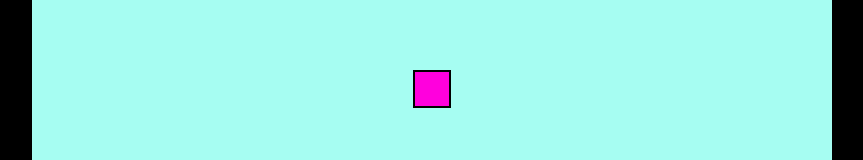
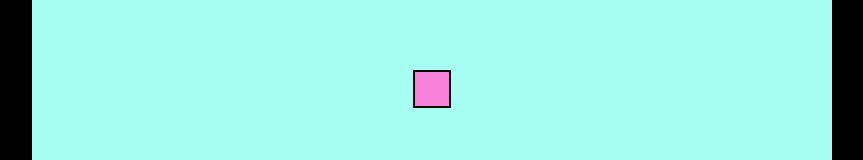
Before and after one commit to sarakahaveci/snake_game, a website with bundled scripts: page index.html in a window 1280 px wide. Shown: the part 311-471 px from the top of the page, without its empty margins (208-1071 px from the left). Built offline with nearby package versions, Linux system fonts and the light colour scheme.

Commit message:
played with the colors

```diff
--- a/index.html
+++ b/index.html
@@ -26,7 +26,7 @@
     }
 
     .snake {
-      background-color: rgb(255, 0, 221);
+      background-color: rgb(247, 129, 217);
       border: .25vmin solid black;
     }
 
```
